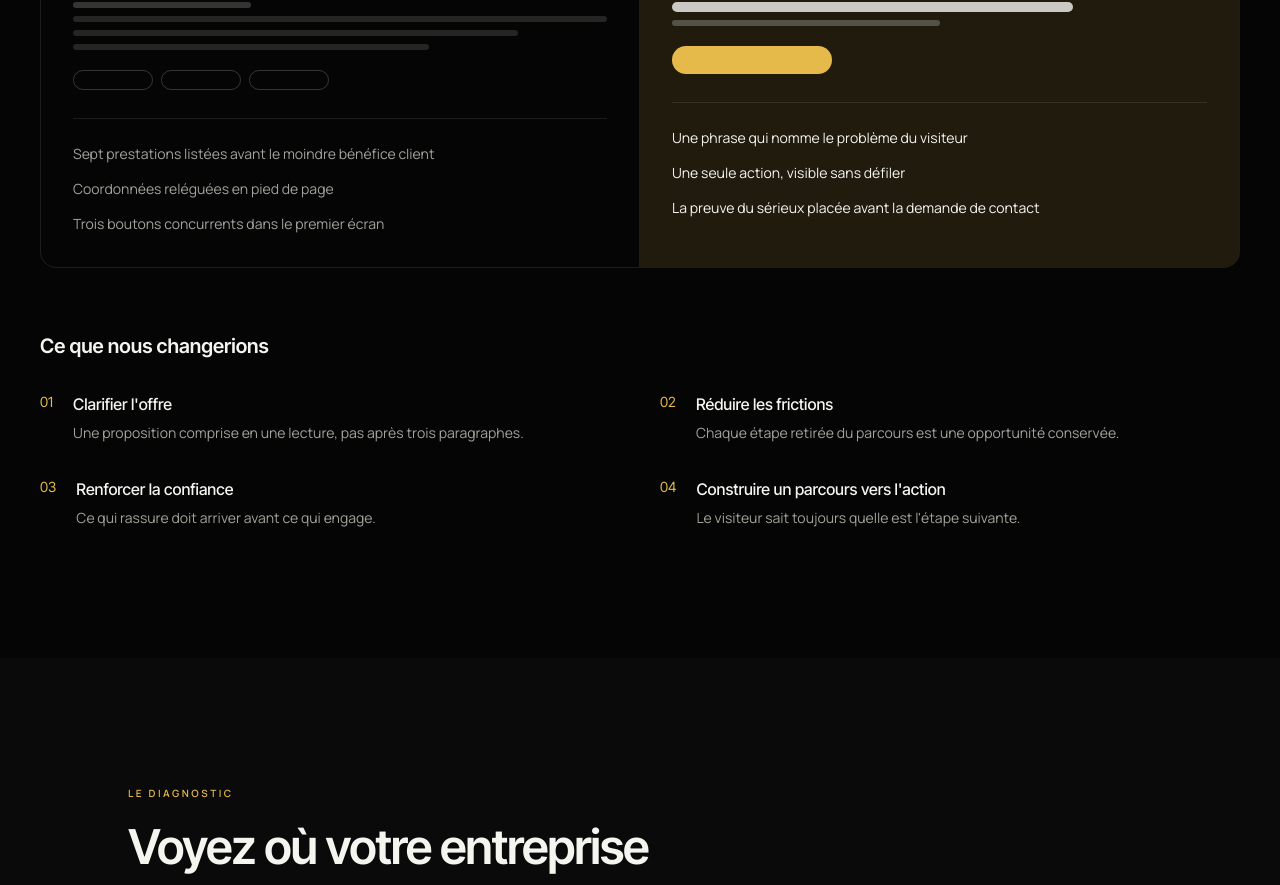
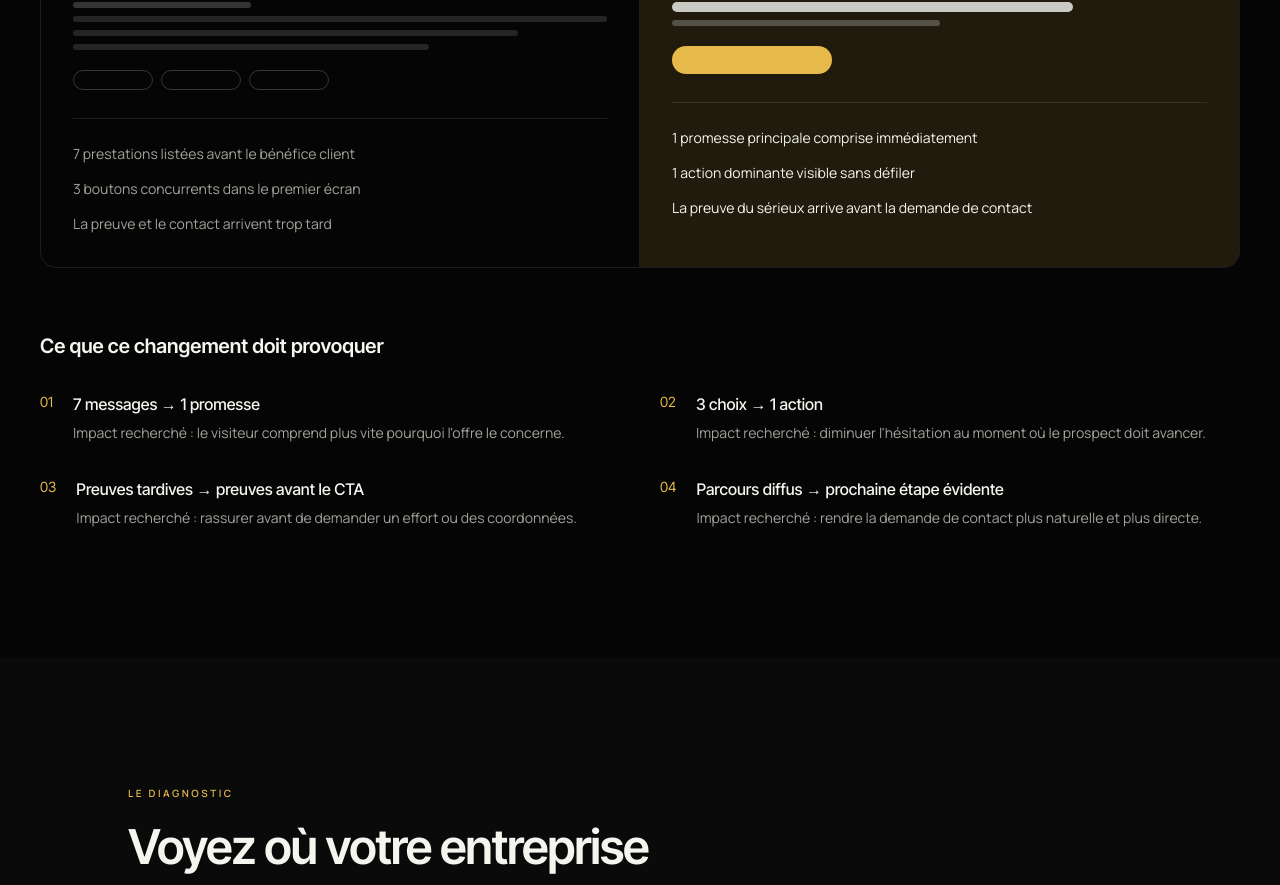
Before and after one commit to mathieumilo3-bot/-generation-capable, a Next.js app in the folder site-vitrine/: page / in a window 1280 px wide. Shown: the part 1240-2125 px from the top of the page. Built offline with nearby package versions, Linux system fonts and the light colour scheme; no server answers.

Commit message:
feat(site): make before-after example concrete and outcome-oriented

```diff
--- a/site-vitrine/src/components/sections/Recommendation.tsx
+++ b/site-vitrine/src/components/sections/Recommendation.tsx
@@ -6,33 +6,33 @@ import { Reveal } from "@/components/ui/Reveal";
  * reconstruction, not a real client's site — labelled as such on screen.
  */
 const BEFORE = [
-  "Sept prestations listées avant le moindre bénéfice client",
-  "Coordonnées reléguées en pied de page",
-  "Trois boutons concurrents dans le premier écran",
+  "7 prestations listées avant le bénéfice client",
+  "3 boutons concurrents dans le premier écran",
+  "La preuve et le contact arrivent trop tard",
 ];
 
 const AFTER = [
-  "Une phrase qui nomme le problème du visiteur",
-  "Une seule action, visible sans défiler",
-  "La preuve du sérieux placée avant la demande de contact",
+  "1 promesse principale comprise immédiatement",
+  "1 action dominante visible sans défiler",
+  "La preuve du sérieux arrive avant la demande de contact",
 ];
 
 const CHANGES = [
   {
-    title: "Clarifier l'offre",
-    body: "Une proposition comprise en une lecture, pas après trois paragraphes.",
+    title: "7 messages → 1 promesse",
+    body: "Impact recherché : le visiteur comprend plus vite pourquoi l'offre le concerne.",
   },
   {
-    title: "Réduire les frictions",
-    body: "Chaque étape retirée du parcours est une opportunité conservée.",
+    title: "3 choix → 1 action",
+    body: "Impact recherché : diminuer l'hésitation au moment où le prospect doit avancer.",
   },
   {
-    title: "Renforcer la confiance",
-    body: "Ce qui rassure doit arriver avant ce qui engage.",
+    title: "Preuves tardives → preuves avant le CTA",
+    body: "Impact recherché : rassurer avant de demander un effort ou des coordonnées.",
   },
   {
-    title: "Construire un parcours vers l'action",
-    body: "Le visiteur sait toujours quelle est l'étape suivante.",
+    title: "Parcours diffus → prochaine étape évidente",
+    body: "Impact recherché : rendre la demande de contact plus naturelle et plus directe.",
   },
 ];
 
@@ -122,7 +122,7 @@ export function Recommendation() {
 
       <Reveal delay={0.18}>
         <h3 className="font-display mt-16 text-xl font-semibold text-[var(--color-text)]">
-          Ce que nous changerions
+          Ce que ce changement doit provoquer
         </h3>
         <ol className="mt-8 grid gap-x-10 gap-y-8 sm:grid-cols-2">
           {CHANGES.map((change, index) => (
```
